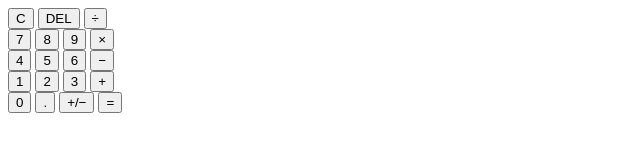
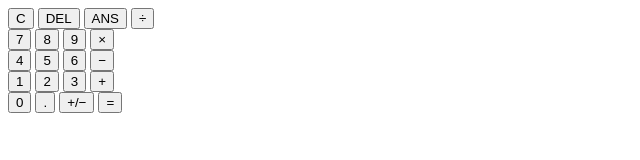
Before and after one commit to anreymond/odin-calculator, a plain HTML site: page index.html in a window 1280 px wide. Shown: the whole page, without its empty margins (0-640 px from the left). Drawn offline with Linux system fonts and the light colour scheme.

Commit message:
Add an answer button to the UI
Add an "ANS" button to the HTML structure.
Future functionality will be to paste the previous
result computed by the calculator

```diff
--- a/index.html
+++ b/index.html
@@ -14,6 +14,7 @@
             <div class="buttons-row">
                 <button class="special-button" id="clear">C</button>
                 <button class="special-button" id="delete">DEL</button>
+                <button class="special-button" id="ans">ANS</button>
                 <button class="operator" id="divide-operator">&divide;</button>
             </div>
             <div class="buttons-row">
```
